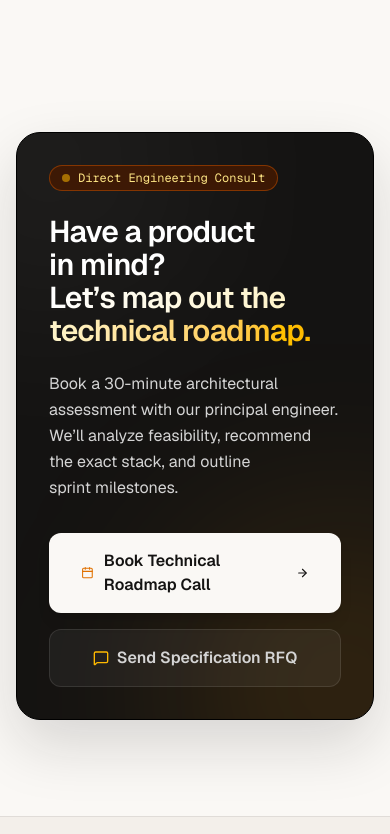
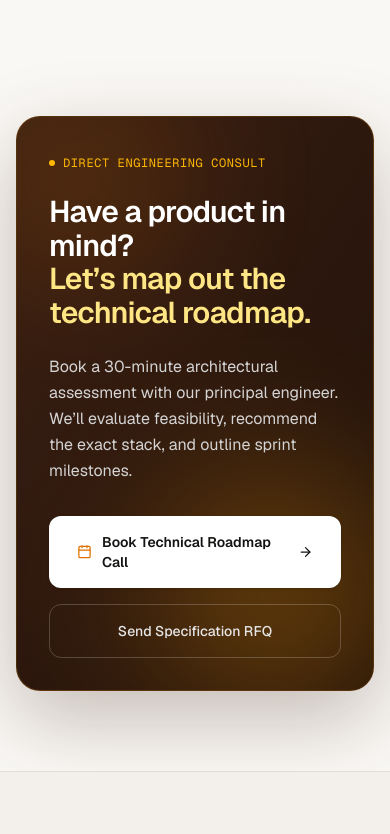
Before and after one commit to millathossain115/telos-digital, a Next.js app: page / in a window 390 px wide. Shown: the part 9380-10214 px from the top of the page. Built offline with nearby package versions, Linux system fonts and the light colour scheme.

Commit message:
feat: add ConversionCtaBanner, FaqSection, Navbar, and Footer components

```diff
--- a/src/components/ConversionCtaBanner.tsx
+++ b/src/components/ConversionCtaBanner.tsx
@@ -1,54 +1,104 @@
 "use client";
 
 import Link from "next/link";
-import { ArrowRight, Calendar, MessageSquare } from "lucide-react";
+import { ArrowRight, Calendar } from "lucide-react";
+import { motion, type Variants } from "framer-motion";
+
+const bannerVariants: Variants = {
+  hidden: { opacity: 0, y: 24 },
+  visible: {
+    opacity: 1,
+    y: 0,
+    transition: {
+      duration: 0.7,
+      ease: [0.16, 1, 0.3, 1],
+      staggerChildren: 0.1,
+    },
+  },
+};
+
+const itemVariants: Variants = {
+  hidden: { opacity: 0, y: 12 },
+  visible: {
+    opacity: 1,
+    y: 0,
+    transition: { duration: 0.5, ease: [0.16, 1, 0.3, 1] },
+  },
+};
 
 export function ConversionCtaBanner() {
   return (
-    <section className="py-24 relative bg-[#FAF8F5] overflow-hidden">
-      <div className="max-w-7xl mx-auto px-4 sm:px-6 lg:px-8 relative z-10">
-        <div className="relative rounded-3xl p-8 sm:p-14 lg:p-16 bg-[#141312] border border-black overflow-hidden shadow-[0_25px_60px_rgba(20,19,18,0.15)]">
-          {/* Ambient Glows */}
-          <div className="absolute -top-32 -left-32 w-80 h-80 bg-white/5 blur-[100px] rounded-full pointer-events-none" />
-          <div className="absolute -bottom-32 -right-32 w-80 h-80 bg-amber-500/15 blur-[100px] rounded-full pointer-events-none" />
+    <section className="py-20 sm:py-28 relative bg-[#FAF8F5]">
+      <div className="max-w-7xl mx-auto px-4 sm:px-6 lg:px-8">
+        <motion.div
+          variants={bannerVariants}
+          initial="hidden"
+          whileInView="visible"
+          viewport={{ once: true, amount: 0.3 }}
+          className="relative rounded-3xl p-8 sm:p-14 lg:p-16 bg-gradient-to-br from-[#3A1F13] via-[#2D180E] to-[#1F1009] text-white overflow-hidden shadow-[0_28px_80px_rgba(58,31,19,0.28)] border border-amber-500/20"
+        >
+          {/* Luminous warm amber ambient glows */}
+          <div
+            className="pointer-events-none absolute -bottom-24 -right-24 w-96 h-96 rounded-full opacity-40 blur-3xl"
+            style={{
+              background: "radial-gradient(circle, #f59e0b 0%, transparent 70%)",
+            }}
+          />
+          <div
+            className="pointer-events-none absolute -top-24 -left-24 w-80 h-80 rounded-full opacity-25 blur-3xl"
+            style={{
+              background: "radial-gradient(circle, #d97706 0%, transparent 70%)",
+            }}
+          />
 
           <div className="relative z-10 max-w-3xl">
-            <div className="inline-flex items-center gap-2 px-3 py-1 rounded-full bg-amber-950/80 border border-amber-800/80 text-amber-200 text-xs font-mono mb-6">
-              <span className="w-2 h-2 rounded-full bg-amber-400 animate-pulse" />
+            <motion.div
+              variants={itemVariants}
+              className="inline-flex items-center gap-2 text-xs font-mono tracking-wider uppercase text-amber-400 mb-6"
+            >
+              <span className="w-1.5 h-1.5 rounded-full bg-amber-400" />
               <span>Direct Engineering Consult</span>
-            </div>
+            </motion.div>
 
-            <h2 className="text-3xl sm:text-5xl font-semibold text-white tracking-tight sm:tracking-tighter leading-[1.1] text-balance">
+            <motion.h2
+              variants={itemVariants}
+              className="text-3xl sm:text-5xl font-semibold tracking-tight sm:tracking-tighter leading-[1.12] text-white"
+            >
               Have a product in mind? <br />
-              <span className="text-transparent bg-clip-text bg-gradient-to-r from-white via-amber-100 to-amber-400">
+              <span className="text-amber-200">
                 Let’s map out the technical roadmap.
               </span>
-            </h2>
+            </motion.h2>
 
-            <p className="mt-6 text-base sm:text-lg text-neutral-300 leading-relaxed max-w-2xl text-pretty">
-              Book a 30-minute architectural assessment with our principal engineer. We’ll analyze feasibility, recommend the exact stack, and outline sprint milestones.
-            </p>
+            <motion.p
+              variants={itemVariants}
+              className="mt-6 text-base sm:text-lg text-neutral-300 leading-relaxed max-w-2xl font-normal"
+            >
+              Book a 30-minute architectural assessment with our principal engineer. We’ll evaluate feasibility, recommend the exact stack, and outline sprint milestones.
+            </motion.p>
 
-            <div className="mt-8 flex flex-col sm:flex-row items-center gap-4">
+            <motion.div
+              variants={itemVariants}
+              className="mt-8 flex flex-col sm:flex-row items-stretch sm:items-center gap-4"
+            >
               <Link
                 href="/contact"
-                className="w-full sm:w-auto inline-flex items-center justify-center px-8 py-4 text-base font-semibold text-[#141312] bg-[#FAF8F5] hover:bg-white rounded-xl shadow-lg transition-all duration-200 gap-2.5"
+                className="inline-flex items-center justify-center px-7 py-4 rounded-xl bg-white text-[#141312] font-semibold text-sm sm:text-base hover:bg-neutral-100 transition-colors shadow-sm gap-2.5 group"
               >
                 <Calendar className="w-4 h-4 text-amber-600" />
                 <span>Book Technical Roadmap Call</span>
-                <ArrowRight className="w-4 h-4" />
+                <ArrowRight className="w-4 h-4 transition-transform group-hover:translate-x-1" />
               </Link>
 
               <Link
                 href="/contact"
-                className="w-full sm:w-auto inline-flex items-center justify-center px-7 py-4 text-base font-semibold text-neutral-300 hover:text-white bg-white/5 hover:bg-white/10 border border-white/10 rounded-xl transition-all duration-200 gap-2"
+                className="inline-flex items-center justify-center px-6 py-4 rounded-xl border border-white/20 text-neutral-200 font-medium text-sm sm:text-base hover:bg-white/10 hover:text-white transition-colors"
               >
-                <MessageSquare className="w-4 h-4 text-amber-400" />
                 <span>Send Specification RFQ</span>
               </Link>
-            </div>
+            </motion.div>
           </div>
-        </div>
+        </motion.div>
       </div>
     </section>
   );
--- a/src/components/FaqSection.tsx
+++ b/src/components/FaqSection.tsx
@@ -2,7 +2,7 @@
 
 import { useState } from "react";
 import { ChevronDown, MessageSquareQuote, ArrowRight, HelpCircle } from "lucide-react";
-import { motion, AnimatePresence } from "framer-motion";
+import { motion, AnimatePresence, type Variants } from "framer-motion";
 import Link from "next/link";
 
 const FAQS = [
@@ -33,6 +33,35 @@ const FAQS = [
   },
 ];
 
+const containerVariants: Variants = {
+  hidden: { opacity: 0 },
+  visible: {
+    opacity: 1,
+    transition: {
+      staggerChildren: 0.08,
+      delayChildren: 0.1,
+    },
+  },
+};
+
+const leftColVariants: Variants = {
+  hidden: { opacity: 0, y: 24 },
+  visible: {
+    opacity: 1,
+    y: 0,
+    transition: { duration: 0.6, ease: [0.16, 1, 0.3, 1] },
+  },
+};
+
+const faqItemVariants: Variants = {
+  hidden: { opacity: 0, y: 20 },
+  visible: {
+    opacity: 1,
+    y: 0,
+    transition: { duration: 0.5, ease: [0.16, 1, 0.3, 1] },
+  },
+};
+
 export function FaqSection() {
   const [openIndex, setOpenIndex] = useState<number | null>(0);
 
@@ -51,9 +80,15 @@ export function FaqSection() {
       />
 
       <div className="max-w-7xl mx-auto px-4 sm:px-6 lg:px-8">
-        <div className="grid grid-cols-1 lg:grid-cols-12 gap-12 lg:gap-16 items-stretch">
+        <motion.div
+          variants={containerVariants}
+          initial="hidden"
+          whileInView="visible"
+          viewport={{ once: true, amount: 0.2 }}
+          className="grid grid-cols-1 lg:grid-cols-12 gap-12 lg:gap-16 items-stretch"
+        >
           {/* Left Column: Heading + Context Info */}
-          <div className="lg:col-span-5 flex flex-col justify-between">
+          <motion.div variants={leftColVariants} className="lg:col-span-5 flex flex-col justify-between">
             <div>
               <div className="inline-flex items-center gap-2 px-3.5 py-1.5 rounded-full bg-white border border-black/[0.08] text-amber-700 text-xs font-mono uppercase tracking-wider mb-5 shadow-sm">
                 <HelpCircle className="w-3.5 h-3.5 text-amber-600" />
@@ -96,7 +131,7 @@ export function FaqSection() {
                 <ArrowRight className="w-4 h-4 transition-transform group-hover/link:translate-x-1" />
               </Link>
             </div>
-          </div>
+          </motion.div>
 
           {/* Right Column: FAQs Accordion List */}
           <div className="lg:col-span-7 flex flex-col justify-between gap-3">
@@ -104,9 +139,10 @@ export function FaqSection() {
               const isOpen = openIndex === idx;
 
               return (
-                <div
+                <motion.div
                   key={faq.id}
-                  className={`rounded-2xl border transition-all duration-300 overflow-hidden ${
+                  variants={faqItemVariants}
+                  className={`rounded-2xl border transition-colors duration-300 overflow-hidden ${
                     isOpen
                       ? "bg-white border-amber-500/40 shadow-lg shadow-amber-900/[0.03]"
                       : "bg-white/80 hover:bg-white border-black/[0.07] hover:border-black/[0.14] shadow-sm"
@@ -158,11 +194,11 @@ export function FaqSection() {
                       </motion.div>
                     )}
                   </AnimatePresence>
-                </div>
+                </motion.div>
               );
             })}
           </div>
-        </div>
+        </motion.div>
       </div>
     </section>
   );
--- a/src/components/Footer.tsx
+++ b/src/components/Footer.tsx
@@ -22,8 +22,14 @@ function InteractiveFooterTitle() {
       onMouseLeave={() => setIsHovered(false)}
       className="relative pt-16 pb-4 flex items-center justify-center select-none overflow-hidden w-full cursor-default group"
     >
-      {/* Base Layer: Soft warm watermark */}
-      <span className="font-extrabold text-[10.2vw] leading-none tracking-tight sm:tracking-tighter text-[#141312]/[0.07] text-center uppercase whitespace-nowrap transition-colors duration-500">
+      {/* Base Layer: Soft warm watermark blended to bottom */}
+      <span
+        className="font-extrabold text-[10.2vw] leading-none tracking-tight sm:tracking-tighter text-[#141312]/[0.10] text-center uppercase whitespace-nowrap transition-colors duration-500"
+        style={{
+          maskImage: "linear-gradient(to bottom, black 20%, rgba(0,0,0,0.3) 65%, transparent 100%)",
+          WebkitMaskImage: "linear-gradient(to bottom, black 20%, rgba(0,0,0,0.3) 65%, transparent 100%)",
+        }}
+      >
         Telos Digital
       </span>
 
```
Also changed, not shown: src/components/Navbar.tsx (+31 -9 lines).
